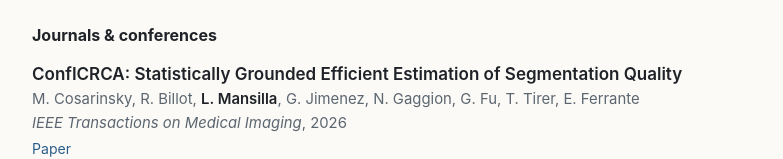
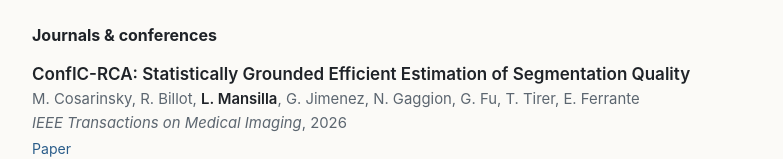
Before and after one commit to lamansilla/lamansilla.github.io, a plain HTML site: page index.html in a window 1280 px wide. Shown: the part 737-896 px from the top of the page, without its empty margins (248-1031 px from the left). Drawn offline with Linux system fonts and the light colour scheme.

Commit message:
Fix ConfIC-RCA paper title

```diff
--- a/index.html
+++ b/index.html
@@ -135,7 +135,7 @@
     <h3>Journals &amp; conferences</h3>
     <ol class="pubs">
       <li>
-        <div class="pub-title">ConfICRCA: Statistically Grounded Efficient Estimation of Segmentation Quality</div>
+        <div class="pub-title">ConfIC-RCA: Statistically Grounded Efficient Estimation of Segmentation Quality</div>
         <div class="pub-authors">M. Cosarinsky, R. Billot, <span class="me">L. Mansilla</span>, G. Jimenez, N. Gaggion, G. Fu, T. Tirer, E. Ferrante</div>
         <div class="pub-venue"><em>IEEE Transactions on Medical Imaging</em>, 2026</div>
         <div class="pub-links"><a href="https://doi.org/10.1109/TMI.2026.3679618">Paper</a></div>
```
